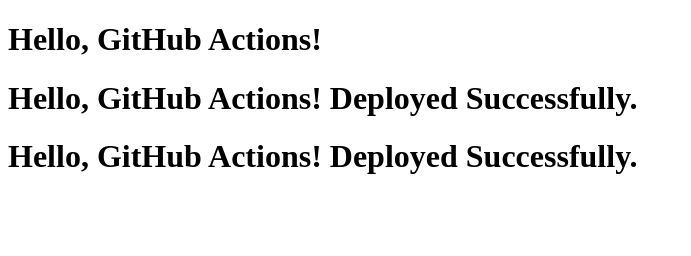
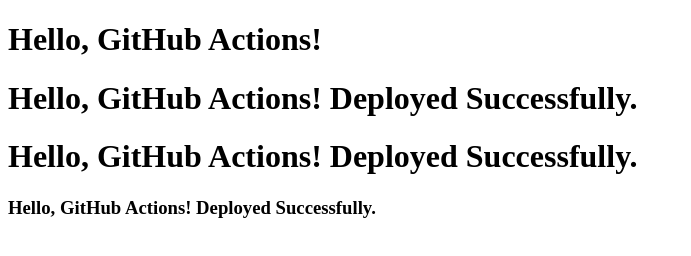
Before and after one commit to MarcosReyero/gh-deployment-workflow, a plain HTML site: page index.html in a window 1280 px wide. Shown: the whole page, without its empty margins (0-691 px from the left). Drawn offline with Linux system fonts and the light colour scheme.

Commit message:
update README

```diff
--- a/index.html
+++ b/index.html
@@ -9,6 +9,7 @@
     <h1>Hello, GitHub Actions!</h1>
     <h1>Hello, GitHub Actions! Deployed Successfully.</h1>
     <h1>Hello, GitHub Actions! Deployed Successfully.</h1>
+    <h3>Hello, GitHub Actions! Deployed Successfully.</h3>
 
 </body>
 </html>
```
Also changed, not shown: 1 other file.
